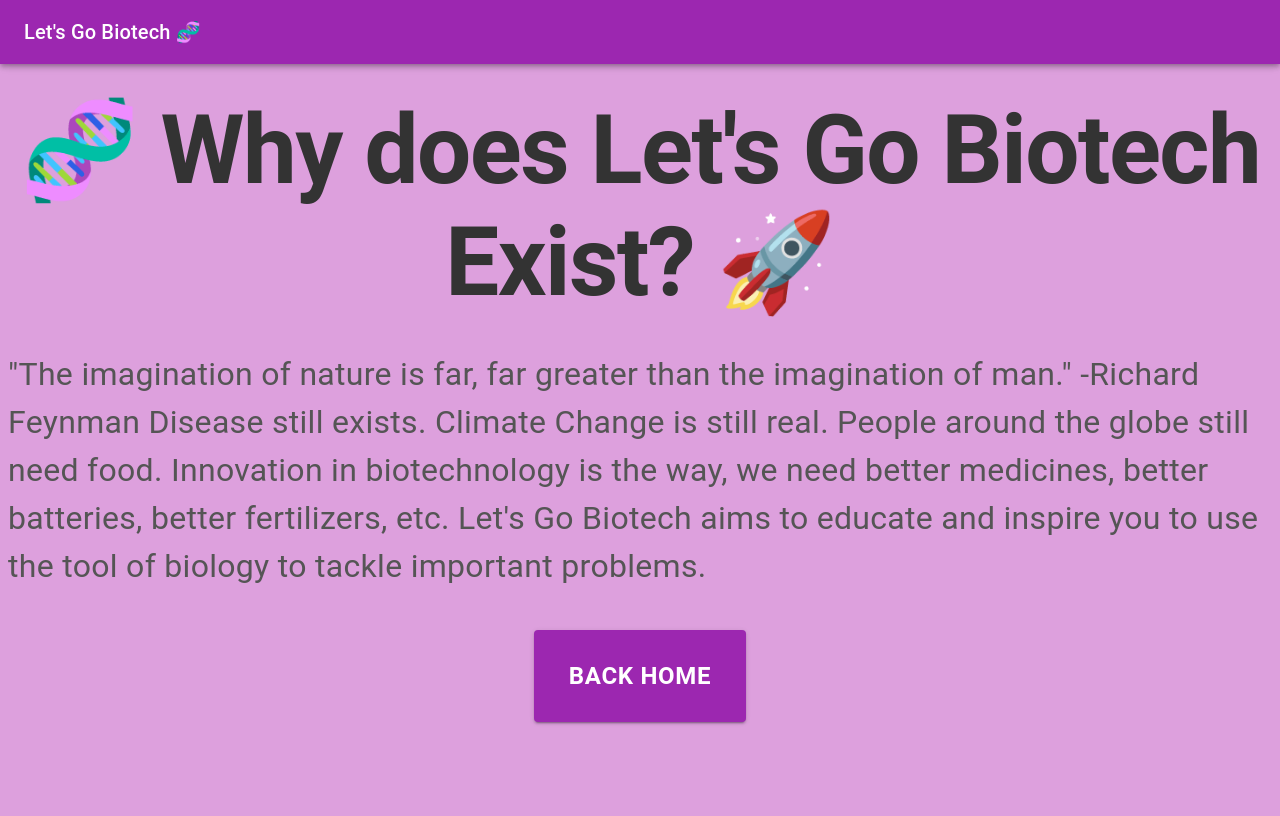
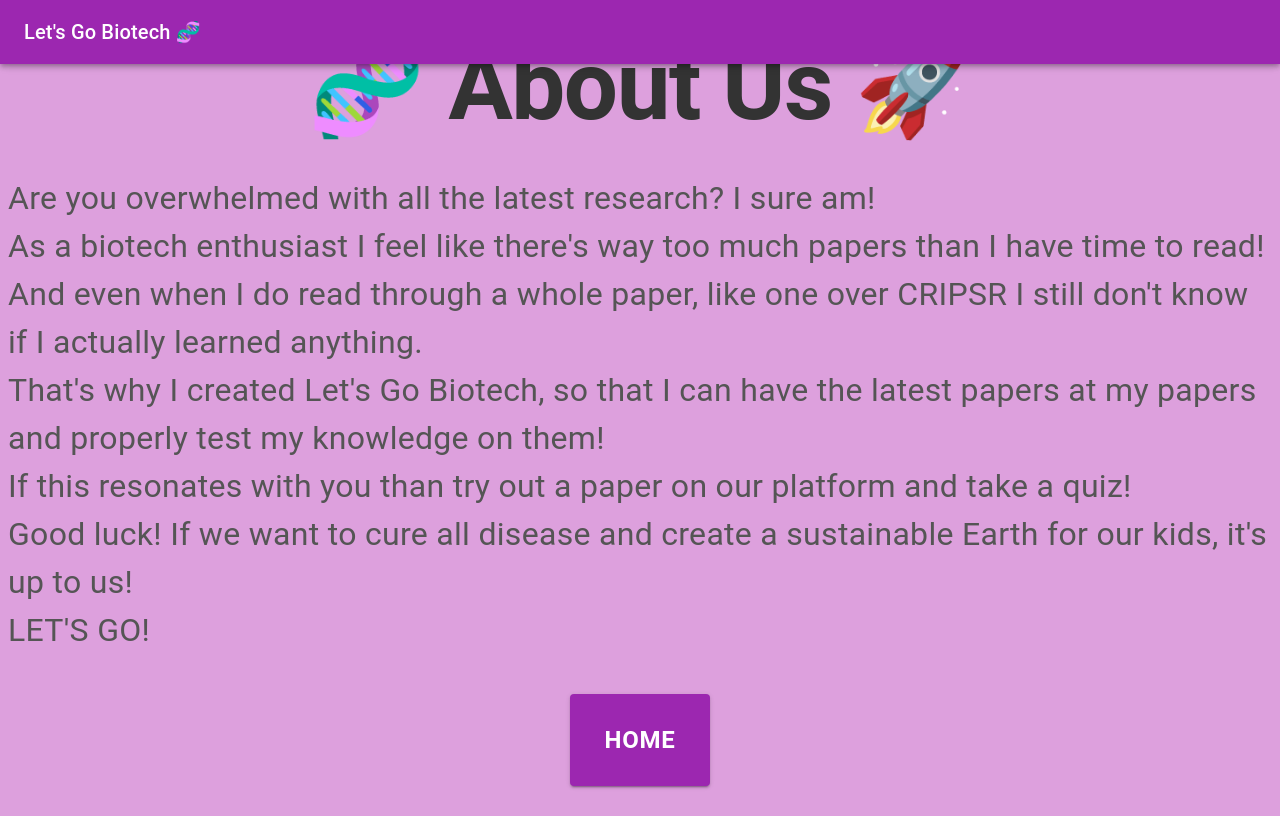
Before and after one commit to rohanrobinson/lgb, a Next.js app: page /about-us in a window 1280 px wide. Built offline with nearby package versions, Linux system fonts and the light colour scheme.

Commit message:
new about us section

```diff
--- a/src/pages/about-us.js
+++ b/src/pages/about-us.js
@@ -26,7 +26,7 @@ export default function AboutUs() {
 
       <div className={styles.lgbInfo}>
         <Typography variant="h1" sx={{ mb: 4 }}>
-        <b><span className={styles.lgbHeader}>🧬 Why does Let's Go Biotech Exist? 🚀</span></b>
+        <b><span className={styles.lgbHeader}>🧬 About Us 🚀</span></b>
         </Typography>
 
       <Box sx={{
@@ -38,11 +38,21 @@ export default function AboutUs() {
                 }}>
 
       <Typography  variant="body1" sx={{ mb: 2, fontSize: "2.0rem"  }}>
-                <span className={styles.lgbDescription}>
-                  "The imagination of nature is far, far greater than the imagination of man." -Richard Feynman
-                  Disease still exists. Climate Change is still real. People around the globe still need food.
-                  Innovation in biotechnology is the way, we need better medicines, better batteries, better fertilizers, etc.
-                  Let's Go Biotech aims to educate and inspire you to use the tool of biology to tackle important problems.
+                <span className={styles.lgbHeader}>
+                  Are you overwhelmed with all the latest research? I sure am! <br />
+
+                   As a biotech enthusiast I feel like there's way too much papers than I have time to read! <br />
+
+                   And even when I do read through a whole paper, like one over CRIPSR I still don't know if I actually learned anything.  <br />
+
+                   That's why I created Let's Go Biotech, so that I can have the latest papers at my papers and properly test my knowledge on them!  <br />
+
+                   If this resonates with you than try out a paper on our platform and take a quiz!  <br />
+
+                   Good luck! If we want to cure all disease and create a sustainable Earth for our kids, it's up to us!   <br />
+
+                   LET'S GO!
+
                 </span>
       </Typography>
 
@@ -54,7 +64,7 @@ export default function AboutUs() {
               href="/"
               sx={{ fontWeight: 'bold', fontSize: '24px', padding: '25px 35px', }}
             >
-              Back Home
+              Home
             </Button>
         </Box>
     </div>
--- a/src/styles/Home.module.css
+++ b/src/styles/Home.module.css
@@ -4,7 +4,7 @@
       font-size: 1.25rem;
     }
 
-    .lgbDescription {
+    .lgbDescription, .aboutUsDescription {
       font-size: 1rem;
     }
     .lgbHeader {
```
